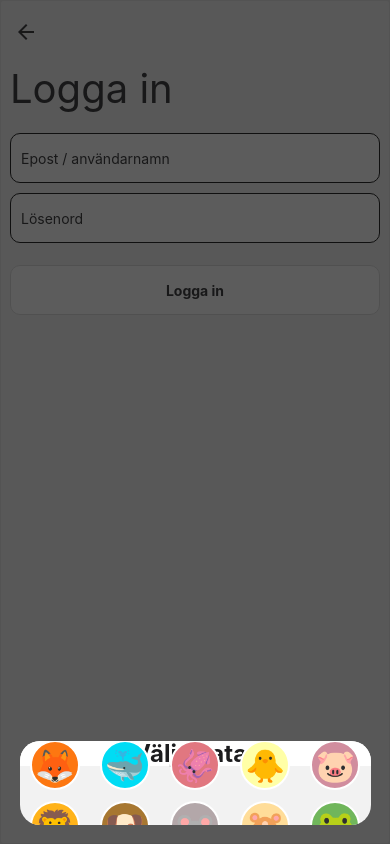
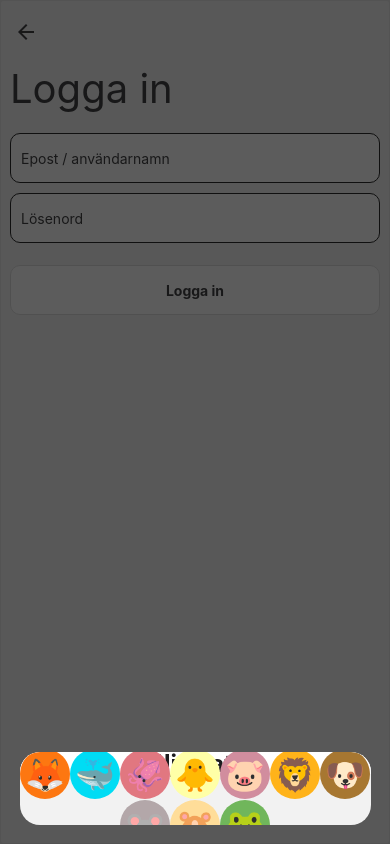
Before and after one commit to ViktorNy/TheHousehold, a React Native app: screen /Login in a window 390 px wide. Built offline with nearby package versions, Linux system fonts and the light colour scheme.

Commit message:
added onpress

```diff
--- a/component/Avatar.tsx
+++ b/component/Avatar.tsx
@@ -1,6 +1,6 @@
 import { useTheme } from '@react-navigation/native';
-import React from 'react';
-import { View, StyleSheet, Text } from 'react-native';
+import React, { useState } from 'react';
+import { StyleSheet, Text, TouchableOpacity } from 'react-native';
 import { mockAvatarData } from '../data/data';
 
 interface Props {
@@ -13,13 +13,14 @@ export default function Avatar({ avatarId, showCircle, avatarSize }: Props) {
     // Ska troligtvis hämtas ut på annat ställe
     const avatarList = mockAvatarData;
     const colors = useTheme();
+    const [chosenAvatar, setChosenAvatar] = useState(false)
 
     const avatar = avatarList.find(a => a.id === avatarId);
     if (showCircle) {
         return (
-            <View style={[styles.avatarPosition, styles.root, { backgroundColor: avatar?.backgroundColor, borderColor: colors.colors.primary }]}>
+            <TouchableOpacity onPress={()=>setChosenAvatar(!chosenAvatar)} style={[chosenAvatar ? styles.selectedAvatar : {}, styles.avatarPosition, styles.root, { backgroundColor: avatar?.backgroundColor }]}>
                 <Text style={[{ fontSize: 32 }]}>{avatar?.avatar}</Text>
-            </View>
+            </TouchableOpacity>
         );
     } else {
         return <Text style={[{ fontSize: avatarSize }]}>{avatar?.avatar}</Text>;
@@ -32,10 +33,16 @@ const styles = StyleSheet.create({
         width: 50,
         borderRadius: 100,
         marginTop: 1,
-        borderWidth: 2
     },
     avatarPosition: {
         justifyContent: 'center',
-        alignItems: 'center'
+        alignItems: 'center',
+    },
+    unavailableAvatar: {
+
+    },
+    selectedAvatar: {
+        borderColor: 'blue',
+        borderWidth: 5
     }
 });
--- a/component/customPopupBox/CustomPopupBox.tsx
+++ b/component/customPopupBox/CustomPopupBox.tsx
@@ -44,9 +44,9 @@ export function CustomPopupBox({ id, modalCase }: Props) {
                             </View>
                             <View style={modalStyles.avatarContainerStyle}>
                                 {avatarArray.map((avatar) => (
-                                    <TouchableOpacity key={avatar.id} style={modalStyles.avatarStyle} >
+                                  <View key={avatar.id}>
                                         <Avatar avatarId={avatar.id} showCircle={true} avatarSize={32} />
-                                    </TouchableOpacity>
+                                  </View>
                                 ))}
                             </View>
                         </View>
```
